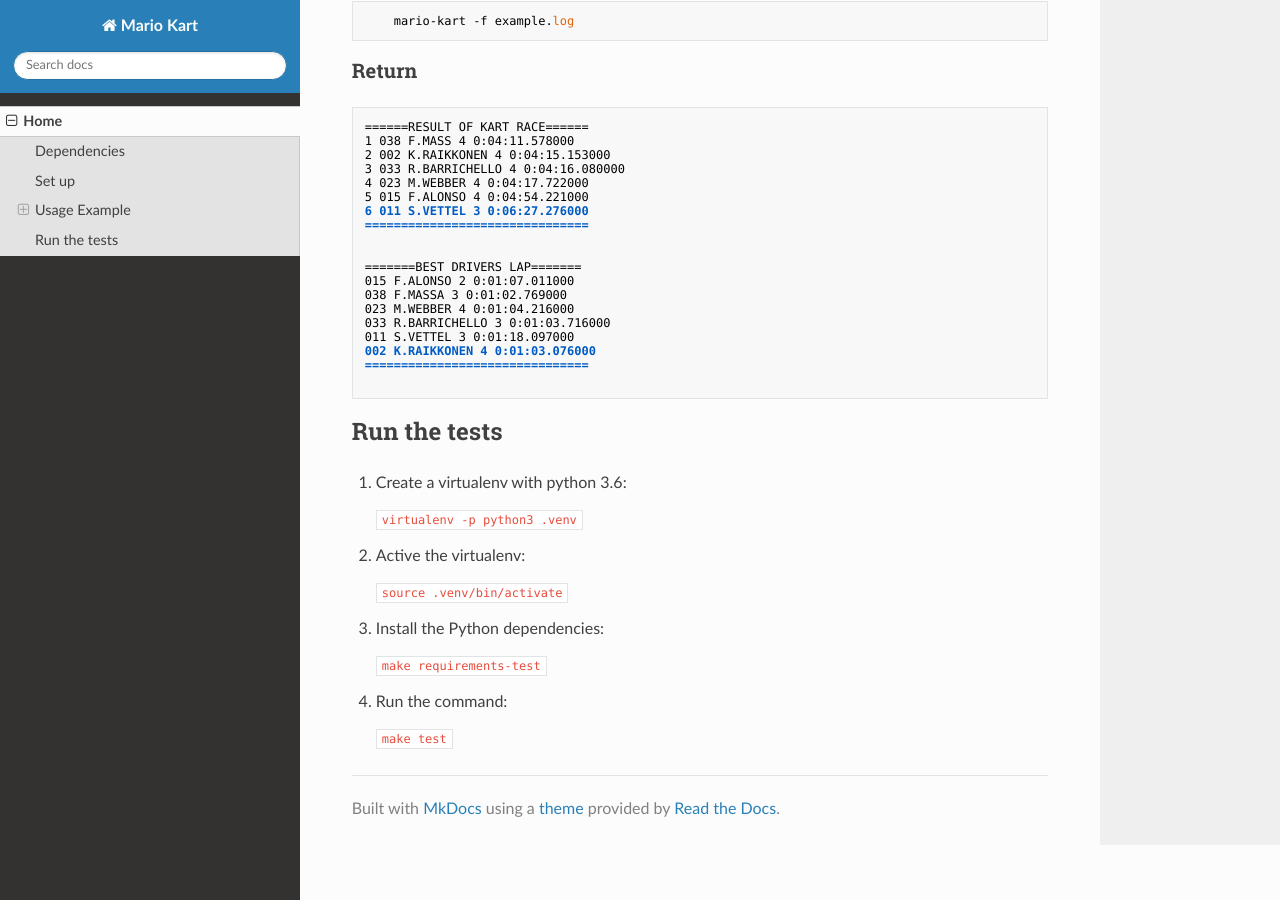
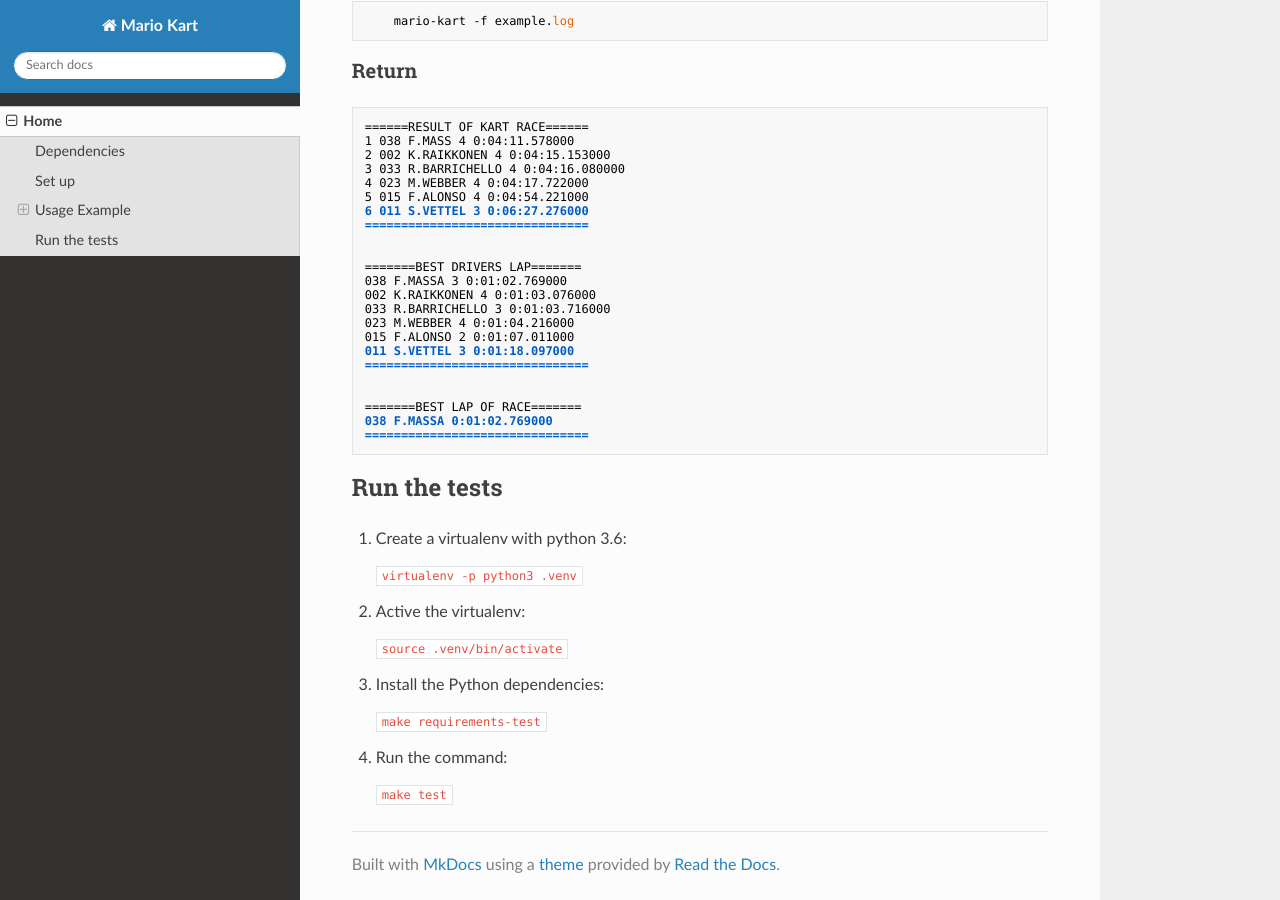
Before and after one commit to vtrmantovani/mario-kart, an MkDocs documentation site: the page built from docs/index.md, in a window 1280 px wide and 900 px high, scrolled down 864 px. Built offline with MkDocs 1.6.1, drawn with Linux system fonts in a browser that asks for light colours; nearby versions of some CDN libraries.

Commit message:
Change main file to show best lap of race

````diff
--- a/docs/index.md
+++ b/docs/index.md
@@ -60,14 +60,18 @@ Velocidade média da volta (Average lap speed)
 
 
 =======BEST DRIVERS LAP=======
+038 F.MASSA 3 0:01:02.769000
+002 K.RAIKKONEN 4 0:01:03.076000
+033 R.BARRICHELLO 3 0:01:03.716000
+023 M.WEBBER 4 0:01:04.216000
 015 F.ALONSO 2 0:01:07.011000
-038 F.MASSA 3 0:01:02.769000
-023 M.WEBBER 4 0:01:04.216000
-033 R.BARRICHELLO 3 0:01:03.716000
 011 S.VETTEL 3 0:01:18.097000
-002 K.RAIKKONEN 4 0:01:03.076000
 ===============================
 
+
+=======BEST LAP OF RACE=======
+038 F.MASSA 0:01:02.769000
+===============================
 ```
 
 
````
Also changed, not shown: CHANGELOG.md (+1 -0 lines), 1 other file.
